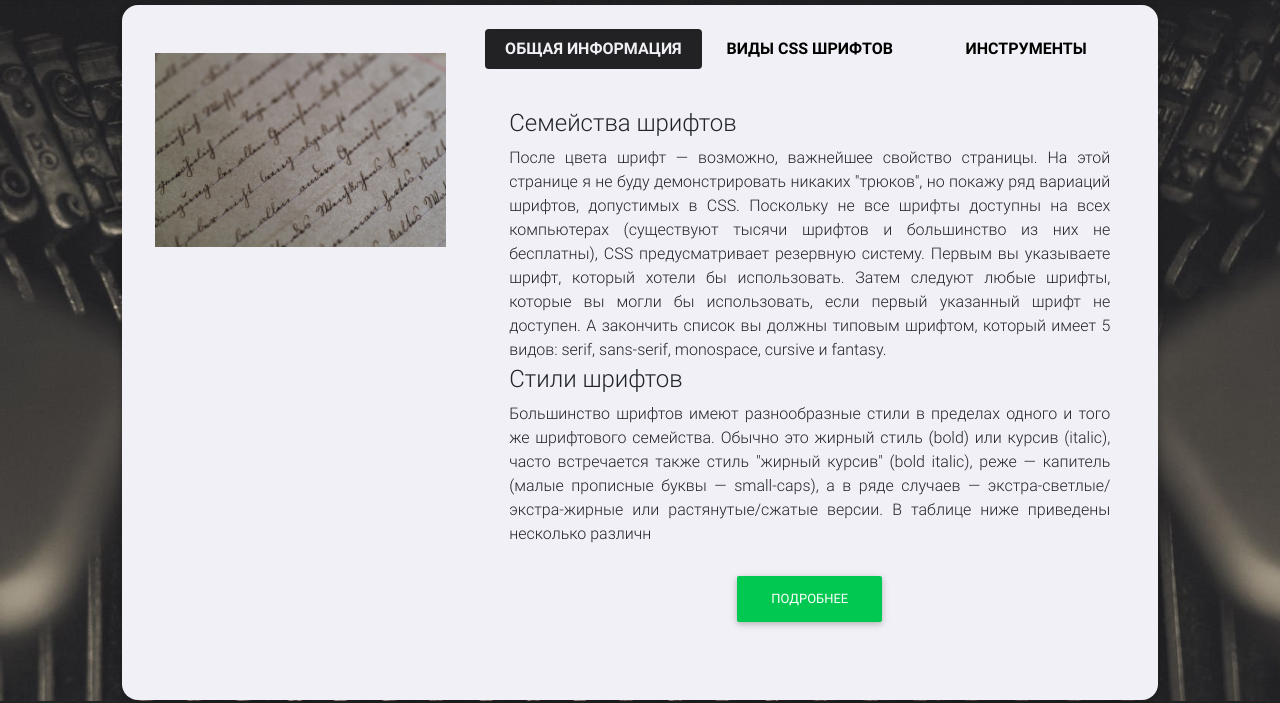
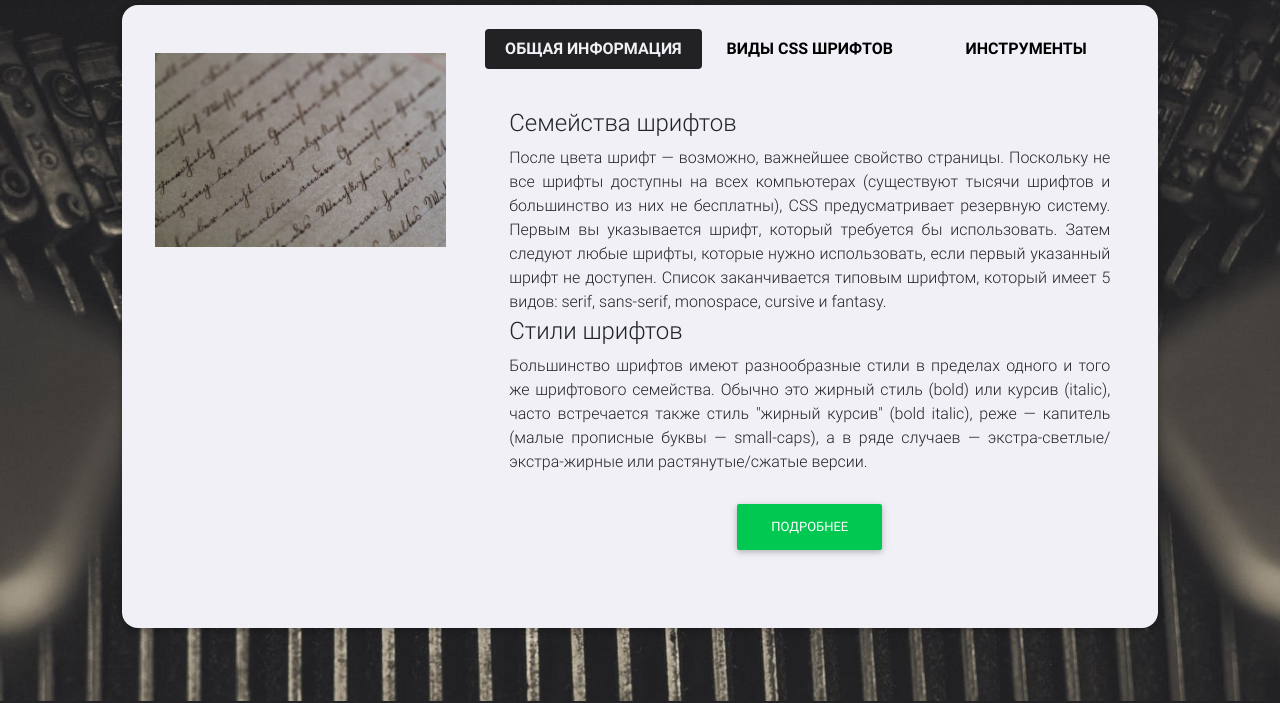
Before and after one commit to Elitel/Elitel.github.io, a plain HTML site: page fonts.html in a window 1280 px wide. Shown: the part 99-802 px from the top of the page. Drawn offline with Linux system fonts and the light colour scheme.

Commit message:
Update fonts.html

```diff
--- a/fonts.html
+++ b/fonts.html
@@ -158,14 +158,13 @@
                             aria-labelledby="pills-info-tab">
                             <h4>Семейства шрифтов</h4>
                             <p>
-                                После цвета шрифт — возможно, важнейшее свойство страницы. На этой странице я не буду
-                                демонстрировать никаких "трюков", но покажу ряд вариаций шрифтов, допустимых в CSS.
+                                После цвета шрифт — возможно, важнейшее свойство страницы.
 
                                 Поскольку не все шрифты доступны на всех компьютерах (существуют тысячи шрифтов и
                                 большинство из них не бесплатны), CSS предусматривает резервную систему. Первым вы
-                                указываете шрифт, который хотели бы использовать. Затем следуют любые шрифты, которые
-                                вы могли бы использовать, если первый указанный шрифт не доступен. А закончить список
-                                вы должны типовым шрифтом, который имеет 5 видов: serif, sans-serif, monospace, cursive
+                                указывается шрифт, который требуется бы использовать. Затем следуют любые шрифты, которые
+                                нужно использовать, если первый указанный шрифт не доступен. Список заканчивается
+                                типовым шрифтом, который имеет 5 видов: serif, sans-serif, monospace, cursive
                                 и fantasy.
                             </p>
                             <h4>Стили шрифтов</h4>
@@ -175,8 +174,6 @@
                                 стиль "жирный курсив" (bold italic), реже — капитель (малые прописные буквы —
                                 small-caps), а в ряде случаев — экстра-светлые/экстра-жирные или растянутые/сжатые
                                 версии.
-
-                                В таблице ниже приведены несколько различн
                             </p>
                         </div>
                         <div class="tab-pane text-justify fade" id="pills-fontTypes" role="tabpanel" aria-labelledby="pills-fontTypes-tab">
```
